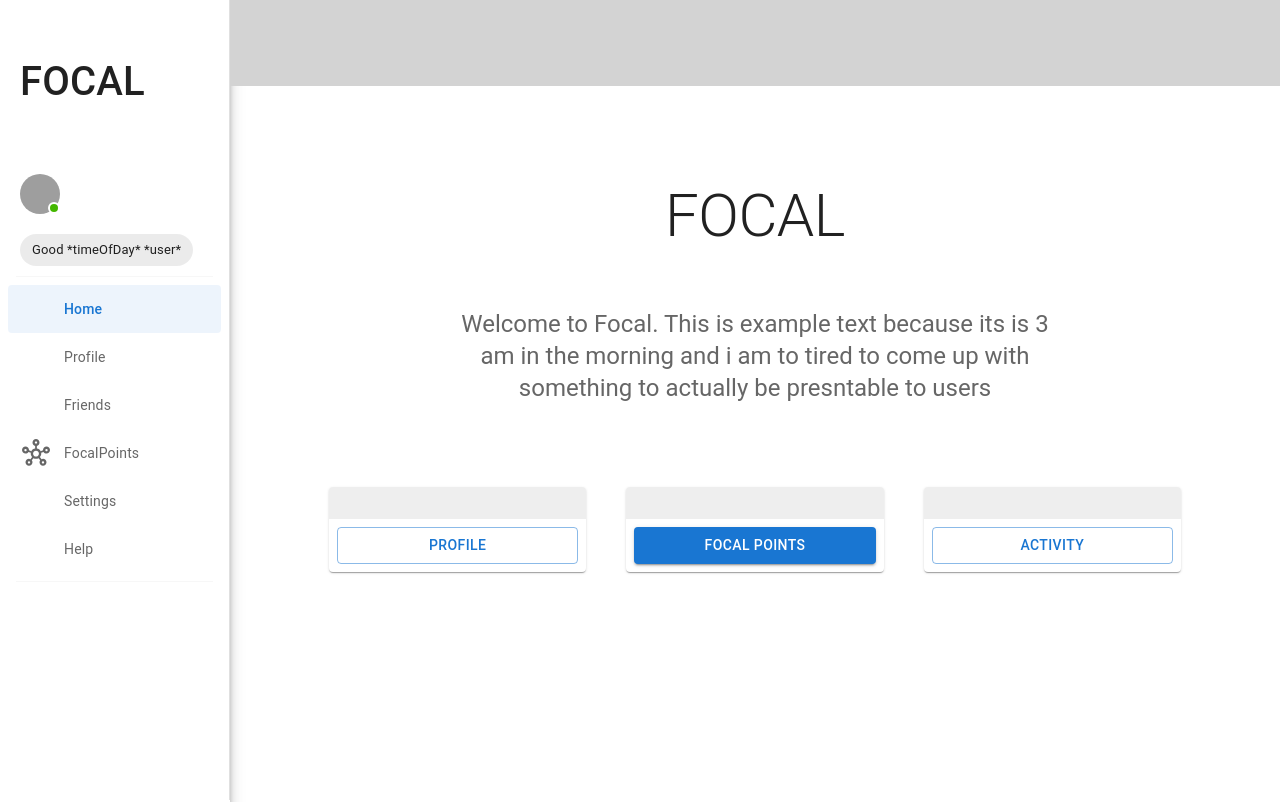
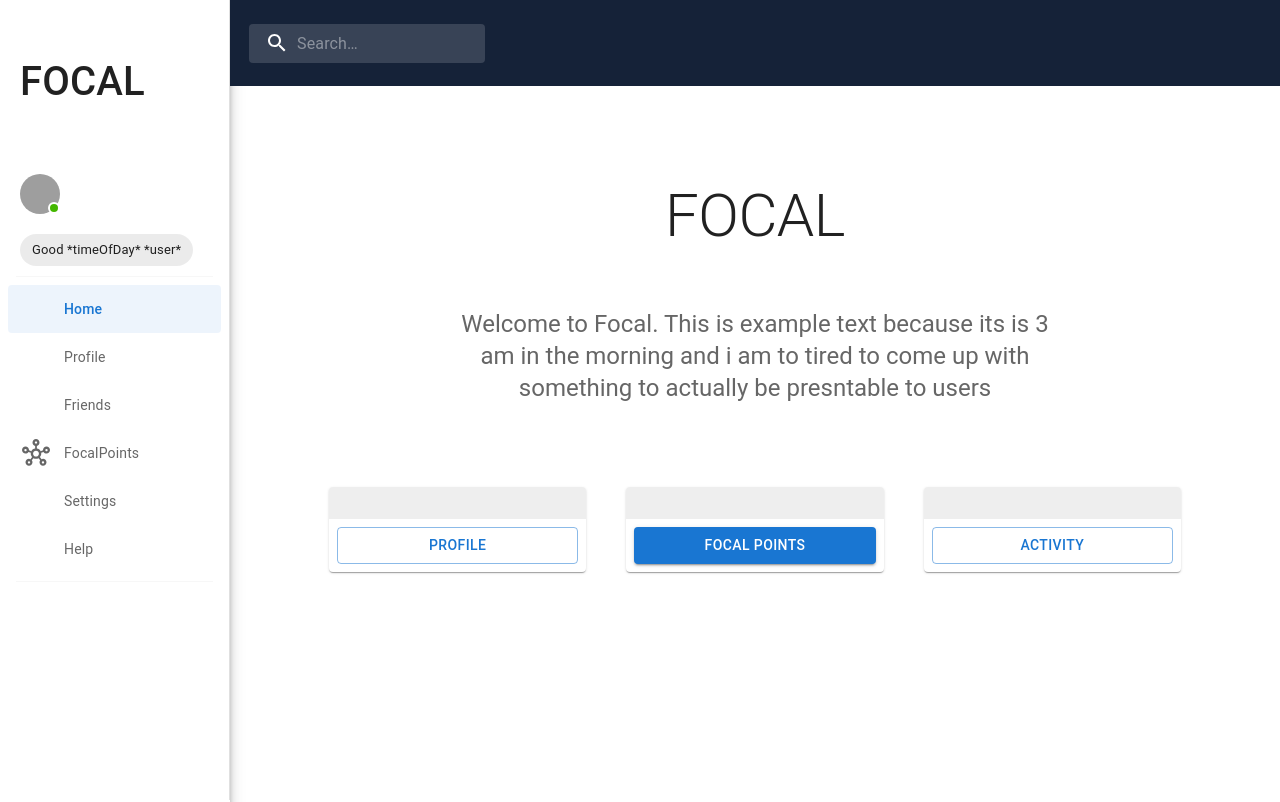
Before and after one commit to ProjectFocal/Focal-React, a React (Create React App) app: page / in a window 1280 px wide. Shown: the top 802 px of the page. Built offline with nearby package versions, Linux system fonts and the light colour scheme; grey boxes are pictures that could not be loaded; some icons are missing.

Commit message:
Search Bar

```diff
--- a/src/App.css
+++ b/src/App.css
@@ -6,7 +6,7 @@
   }
 
 .navbar.active {
-  background: #D3D3D3
+  background: #152238
 }
 
 
@@ -30,7 +30,7 @@
 }
 
 .searchBox{
-  padding-left: 1400px;
+  padding-right: 1370px;
 }
 
 .center {
--- a/src/pages/SpecialFeature.jsx
+++ b/src/pages/SpecialFeature.jsx
@@ -37,7 +37,7 @@ export default function ControlledTreeView() {
 
 
   return (
-
+    <div class="padding">
     <Box sx={{ height: 700, flexGrow: 1, maxWidth: 400, overflowY: 'auto' }}>
       <Box sx={{ mb: 1 }}>
         <Button onClick={handleExpandClick}>
@@ -98,6 +98,7 @@ export default function ControlledTreeView() {
         </TreeItem>
       </TreeView>
     </Box>
+    </div>
 
 
   );
--- a/src/shared/Navigation/Navbar.jsx
+++ b/src/shared/Navigation/Navbar.jsx
@@ -12,6 +12,29 @@ import FormControl from '@mui/material/FormControl';
 import TextField from '@mui/material/TextField';
 import AccountCircle from '@mui/icons-material/AccountCircle';
 import React, { Component }  from 'react';
+import SearchIcon from '@mui/icons-material/Search';
+import MenuIcon from '@mui/icons-material/Menu';
+import Typography from '@mui/material/Typography';
+import InputBase from '@mui/material/InputBase';
+import Button from '@mui/material/Button';
+import Modal from '@mui/material/Modal';
+import Chip from '@mui/material/Chip';
+import Autocomplete from '@mui/material/Autocomplete';
+import Popper from '@mui/material/Popper';
+import MenuItem from '@mui/material/MenuItem';
+import MenuList from '@mui/material/MenuList';
+import Grow from '@mui/material/Grow';
+import ClickAwayListener from '@mui/material/ClickAwayListener';
+import Menu from '@mui/icons-material/Menu';
+import EditIcon from '@mui/icons-material/Edit';
+import Divider from '@mui/material/Divider';
+import ArchiveIcon from '@mui/icons-material/Archive';
+import FileCopyIcon from '@mui/icons-material/FileCopy';
+import MoreHorizIcon from '@mui/icons-material/MoreHoriz';
+import KeyboardArrowDownIcon from '@mui/icons-material/KeyboardArrowDown';
+
+
+
 
 
 
@@ -20,6 +43,107 @@ const APPBAR_MOBILE = 64;
 const APPBAR_DESKTOP = 70;
 
 const ariaLabel = { 'aria-label': 'description' };
+
+const StyledMenu = styled((props) => (
+  <Menu
+    elevation={0}
+    anchorOrigin={{
+      vertical: 'bottom',
+      horizontal: 'right',
+    }}
+    transformOrigin={{
+      vertical: 'top',
+      horizontal: 'right',
+    }}
+    {...props}
+  />
+))(({ theme }) => ({
+  '& .MuiPaper-root': {
+    borderRadius: 6,
+    marginTop: theme.spacing(1),
+    minWidth: 180,
+    color:
+      theme.palette.mode === 'light' ? 'rgb(55, 65, 81)' : theme.palette.grey[300],
+    boxShadow:
+      'rgb(255, 255, 255) 0px 0px 0px 0px, rgba(0, 0, 0, 0.05) 0px 0px 0px 1px, rgba(0, 0, 0, 0.1) 0px 10px 15px -3px, rgba(0, 0, 0, 0.05) 0px 4px 6px -2px',
+    '& .MuiMenu-list': {
+      padding: '4px 0',
+    },
+    '& .MuiMenuItem-root': {
+      '& .MuiSvgIcon-root': {
+        fontSize: 18,
+        color: theme.palette.text.secondary,
+        marginRight: theme.spacing(1.5),
+      },
+      '&:active': {
+        backgroundColor: alpha(
+          theme.palette.primary.main,
+          theme.palette.action.selectedOpacity,
+        ),
+      },
+    },
+  },
+}));
+
+
+
+
+const style = {
+  position: 'absolute',
+  top: '50%',
+  left: '55%',
+  transform: 'translate(-50%, -50%)',
+  width: 400,
+  bgcolor: 'background.paper',
+  border: '0px solid #000',
+  boxShadow: 60,
+  p: 4,
+};
+
+const Search = styled('div')(({ theme }) => ({
+  position: 'relative',
+  borderRadius: theme.shape.borderRadius,
+  backgroundColor: alpha(theme.palette.common.white, 0.15),
+  '&:hover': {
+    backgroundColor: alpha(theme.palette.common.white, 0.25),
+  },
+  marginLeft: 0,
+  width: '100%',
+  [theme.breakpoints.up('sm')]: {
+    marginLeft: theme.spacing(1),
+    width: 'auto',
+  },
+}));
+
+const SearchIconWrapper = styled('div')(({ theme }) => ({
+  padding: theme.spacing(0, 2),
+  height: '100%',
+  position: 'absolute',
+  pointerEvents: 'none',
+  display: 'flex',
+  alignItems: 'center',
+  justifyContent: 'center',
+}));
+
+const StyledInputBase = styled(InputBase)(({ theme }) => ({
+  color: 'inherit',
+  '& .MuiInputBase-input': {
+    padding: theme.spacing(1, 1, 1, 0),
+    // vertical padding + font size from searchIcon
+    paddingLeft: `calc(1em + ${theme.spacing(4)})`,
+    transition: theme.transitions.create('width'),
+    width: '100%',
+    [theme.breakpoints.up('sm')]: {
+      width: '20ch',
+      '&:focus': {
+        width: '20ch',
+      },
+    },
+  },
+}));
+
+
+
 
 
 const RootStyle = styled(AppBar)(({ theme }) => ({
@@ -48,6 +172,21 @@ DashboardNavbar.propTypes = {
 };
 
 export default function DashboardNavbar({ onOpenSidebar }) {
+  const [open, setOpen] = React.useState(false);
+  const handleOpen = () => setOpen(true);
+  const handleClose = () => setOpen(false);
+  const [anchorEl, setAnchorEl] = React.useState(null);
+  const opendash = Boolean(anchorEl);
+  const handleClick = (event) => {
+    setAnchorEl(event.currentTarget);
+  };
+  const handleCloseDash = () => {
+    setAnchorEl(null);
+  };
+
+
+
+
   return (
 
 
@@ -59,11 +198,100 @@ export default function DashboardNavbar({ onOpenSidebar }) {
           <Iconify icon="eva:menu-2-fill" />
         </IconButton>
 
+        <div class="searchBox">
+        <Search onClick={handleOpen}>
+            <SearchIconWrapper>
+              <SearchIcon />
+            </SearchIconWrapper>
+            <StyledInputBase
+              placeholder="Search…"
+              inputProps={{ 'aria-label': 'search' }}
+            />
+          </Search>
+
+      <Modal
+        open={open}
+        onClose={handleClose}
+        aria-labelledby="modal-modal-title"
+        aria-describedby="modal-modal-description"
+      >
+        <Box sx={style} className="box-content">
+          <Typography id="modal-modal-title" variant="h6" component="h2">
+            Whats On Your Mind?
+          </Typography>
+          <Typography id="modal-modal-description" sx={{ mt: 2 }}>
+          <Autocomplete
+        multiple
+        id="tags-outlined"
+        options={FocalSearchFilters}
+        getOptionLabel={(option) => option.title}
+        defaultValue={[FocalSearchFilters[3]]}
+        filterSelectedOptions
+        renderInput={(params) => (
+          <TextField
+            {...params}
+            label=""
+            placeholder="Type In Me!"
+          />
+        )}
+      />
+          </Typography>
+        </Box>
+      </Modal>
+    </div>
+    <div>
+      <Button
+        id="demo-customized-button"
+        aria-controls={open ? 'demo-customized-menu' : undefined}
+        aria-haspopup="true"
+        aria-expanded={open ? 'true' : undefined}
+        variant="contained"
+        disableElevation
+        onClick={handleClick}
+        endIcon={<KeyboardArrowDownIcon />}
+      >
+        Options
+      </Button>
+      <StyledMenu
+        id="demo-customized-menu"
+        MenuListProps={{
+          'aria-labelledby': 'demo-customized-button',
+        }}
+        anchorEl={anchorEl}
+        open={opendash}
+        onClose={handleCloseDash}
+      >
+        <MenuItem onClick={handleCloseDash} disableRipple>
+          <EditIcon />
+          Edit
+        </MenuItem>
+        <MenuItem onClick={handleCloseDash} disableRipple>
+          <FileCopyIcon />
+          Duplicate
+        </MenuItem>
+        <Divider sx={{ my: 0.5 }} />
+        <MenuItem onClick={handleCloseDash} disableRipple>
+          <ArchiveIcon />
+          Archive
+        </MenuItem>
+        <MenuItem onClick={handleCloseDash} disableRipple>
+          <MoreHorizIcon />
+          More
+        </MenuItem>
+      </StyledMenu>
+    </div>
+  );
 
       </ToolbarStyle>
-
-
     </RootStyle>
 
   );
 }
+
+const FocalSearchFilters = [
+  { title: 'FocalPoints', year: 1994 },
+  { title: 'Posts', year: 1974 },
+  { title: 'Profiles', year: 1972 },
+  { title: 'All', year: 1972 },
+
+];
--- a/src/shared/Navigation/Sidebar.jsx
+++ b/src/shared/Navigation/Sidebar.jsx
@@ -90,7 +90,6 @@ export default function DashboardSidebar({ isOpenSidebar, onCloseSidebar }) {
   }, [pathname]);
 
   const renderContent = (
-
     <Scrollbar
       sx={{
         height: 1,
@@ -144,7 +143,6 @@ export default function DashboardSidebar({ isOpenSidebar, onCloseSidebar }) {
         </Stack>
       </Box>
     </Scrollbar>
-
   );
 
   return (
```
